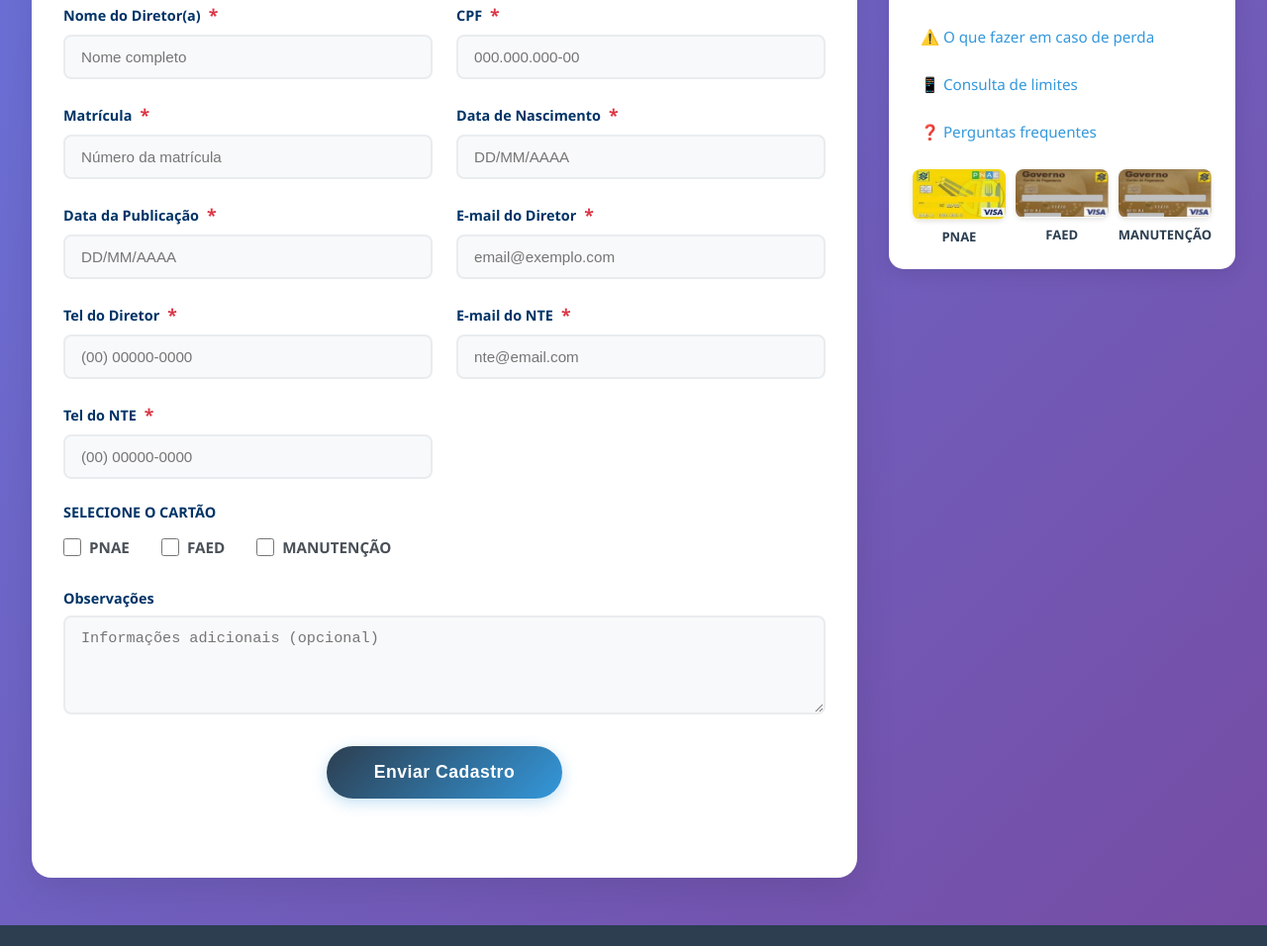
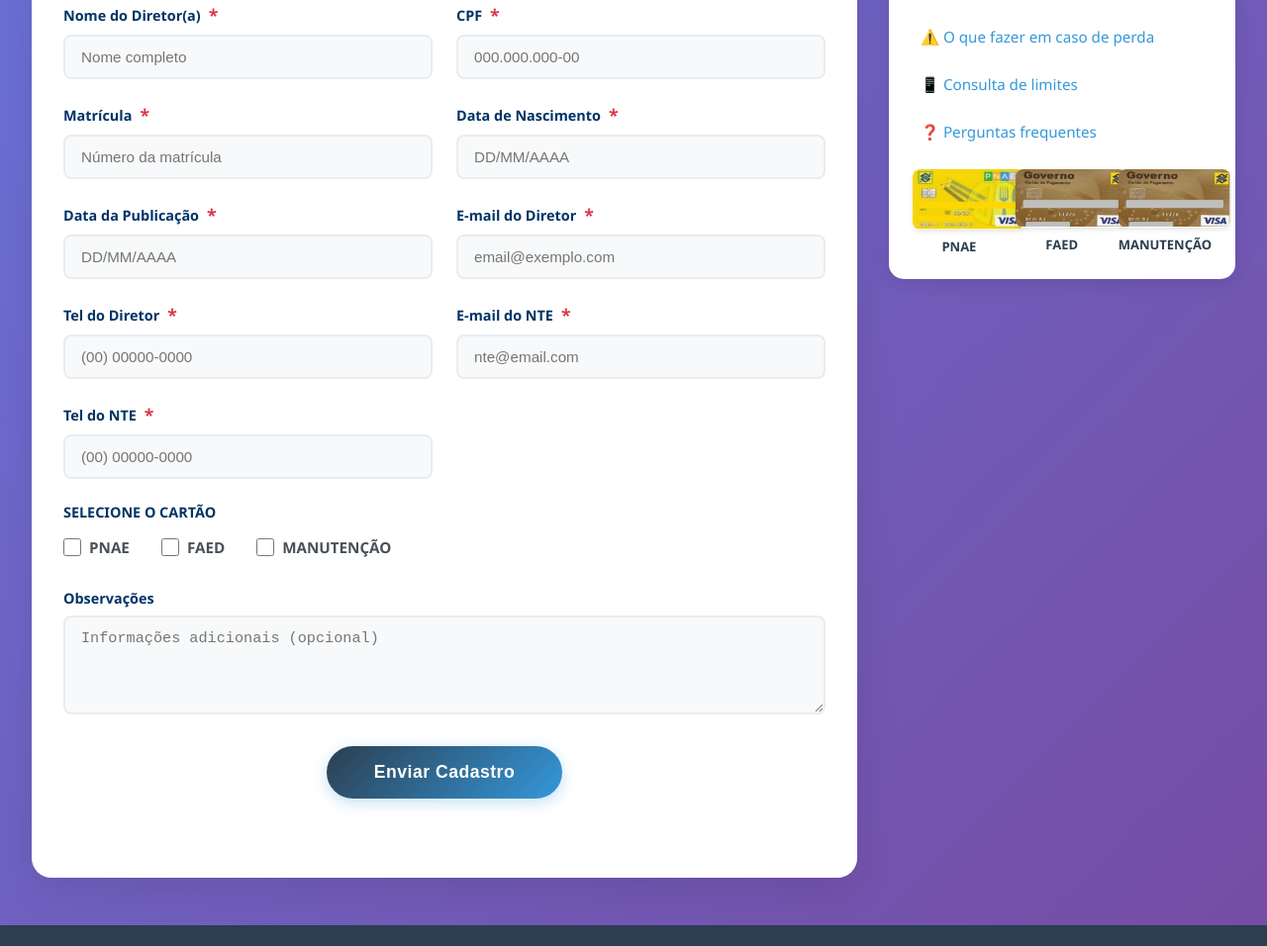
Before and after one commit to DevFjss/site-faed, a plain HTML site: page index.html in a window 1280 px wide. Shown: the part 934-1890 px from the top of the page at 99% size. Drawn offline with Linux system fonts and the light colour scheme.

Commit message:
Increase image width for PNAE, FAED, and MANUTENÇÃO

```diff
--- a/index.html
+++ b/index.html
@@ -592,19 +592,19 @@
 
     <!-- Cartão PNAE -->
     <div style="flex: 1;">
-        <img src="https://raw.githubusercontent.com/DevFjss/site-faed/main/imgPnae.png" alt="Cartão PNAE" style="width: 100%; max-width: 120px; max-height: 140px; height: auto; display: block; margin: 0 auto; border-radius: 8px; box-shadow: 0 2px 5px rgba(0,0,0,0.1);">
+        <img src="https://raw.githubusercontent.com/DevFjss/site-faed/main/imgPnae.png" alt="Cartão PNAE" style="width: 120%; max-width: 120px; max-height: 140px; height: auto; display: block; margin: 0 auto; border-radius: 8px; box-shadow: 0 2px 5px rgba(0,0,0,0.1);">
         <p style="margin-top: 8px; font-weight: bold; font-size: 13px; color: #2c3e50;">PNAE</p>
     </div>
 
     <!-- Cartão FAED -->
     <div style="flex: 1;">
-        <img src="https://raw.githubusercontent.com/DevFjss/site-faed/main/imgFaed.png" alt="Cartão FAED" style="width: 100%; max-width: 120px; max-height: 140px; height: auto; display: block; margin: 0 auto; border-radius: 8px; box-shadow: 0 2px 5px rgba(0,0,0,0.1);">
+        <img src="https://raw.githubusercontent.com/DevFjss/site-faed/main/imgFaed.png" alt="Cartão FAED" style="width: 120%; max-width: 120px; max-height: 140px; height: auto; display: block; margin: 0 auto; border-radius: 8px; box-shadow: 0 2px 5px rgba(0,0,0,0.1);">
         <p style="margin-top: 8px; font-weight: bold; font-size: 13px; color: #2c3e50;">FAED</p>
     </div>
 
     <!-- Cartão MANUTENÇÃO -->
     <div style="flex: 1;">
-        <img src="https://raw.githubusercontent.com/DevFjss/site-faed/main/imgManutencao.png" alt="Cartão MANUTENÇÃO" style="width: 100%; max-width: 120px; max-height: 140px; height: auto; display: block; margin: 0 auto; border-radius: 8px; box-shadow: 0 2px 5px rgba(0,0,0,0.1);">
+        <img src="https://raw.githubusercontent.com/DevFjss/site-faed/main/imgManutencao.png" alt="Cartão MANUTENÇÃO" style="width: 120%; max-width: 120px; max-height: 140px; height: auto; display: block; margin: 0 auto; border-radius: 8px; box-shadow: 0 2px 5px rgba(0,0,0,0.1);">
         <p style="margin-top: 8px; font-weight: bold; font-size: 13px; color: #2c3e50;">MANUTENÇÃO</p>
     </div>
 </div>
```
